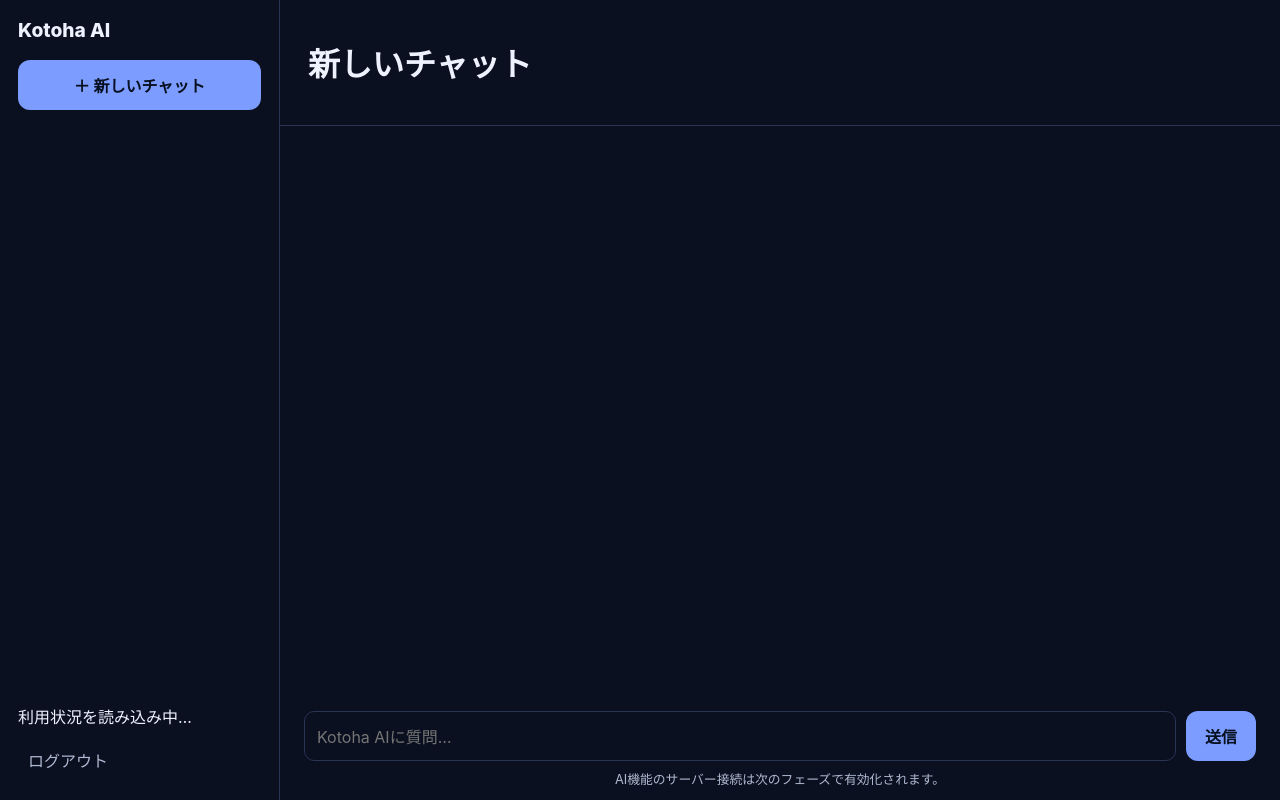
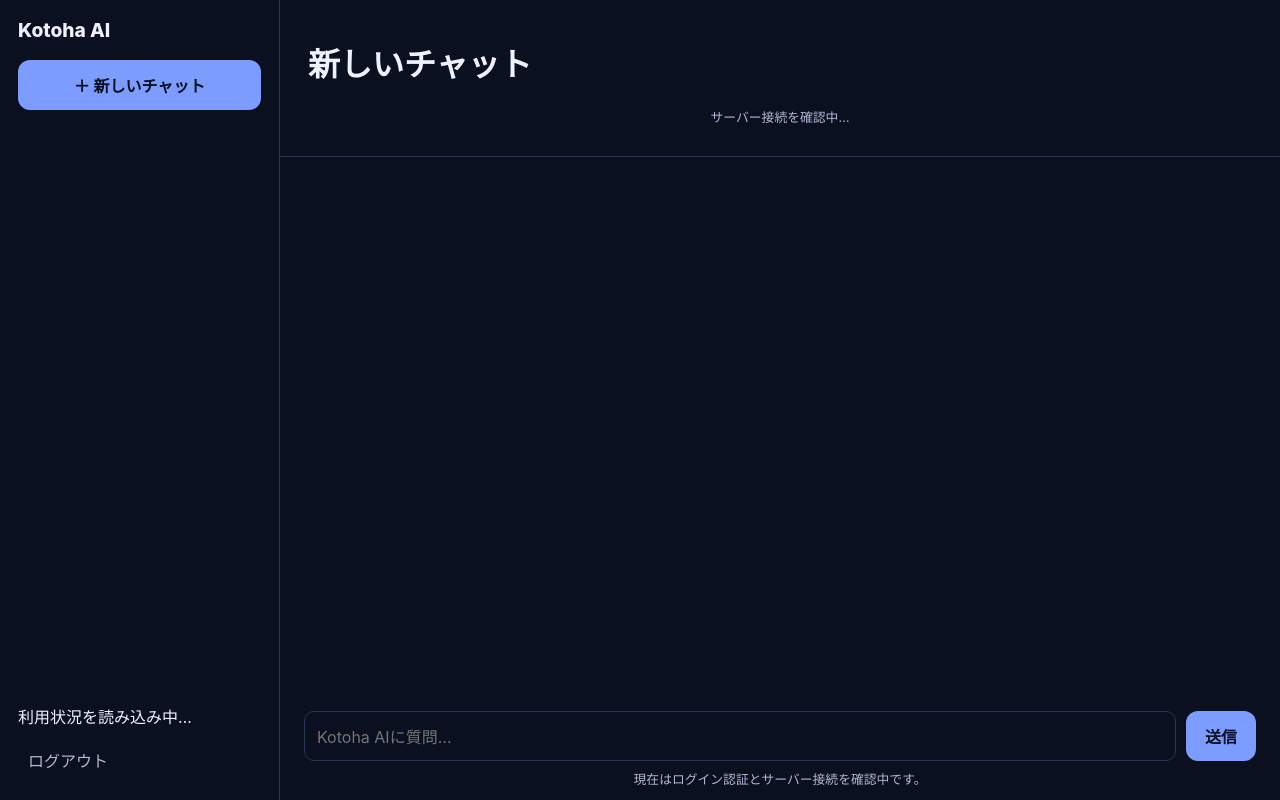
Before and after one commit to sakai-kon/kotoha-ai, a plain HTML site: page chat.html in a window 1280 px wide. Drawn offline with nearby package versions, Linux system fonts and the light colour scheme.

Commit message:
fix(chat): show Cloudflare Worker connection status

```diff
--- a/chat.html
+++ b/chat.html
@@ -17,13 +17,18 @@
     </div>
   </aside>
   <main class="chat-main">
-    <header class="chat-header"><h1 id="conversation-title">新しいチャット</h1></header>
+    <header class="chat-header">
+      <div>
+        <h1 id="conversation-title">新しいチャット</h1>
+        <p id="worker-status" class="composer-note" role="status" aria-live="polite">サーバー接続を確認中…</p>
+      </div>
+    </header>
     <section id="message-list" class="message-list" aria-live="polite"></section>
     <form id="chat-form" class="composer">
       <textarea id="message-input" rows="1" placeholder="Kotoha AIに質問…" required></textarea>
       <button id="send-button" class="button primary" type="submit">送信</button>
     </form>
-    <p class="composer-note">AI機能のサーバー接続は次のフェーズで有効化されます。</p>
+    <p class="composer-note">現在はログイン認証とサーバー接続を確認中です。</p>
   </main>
   <script src="js/config.js"></script>
   <script src="https://cdn.jsdelivr.net/npm/@supabase/supabase-js@2"></script>
```
